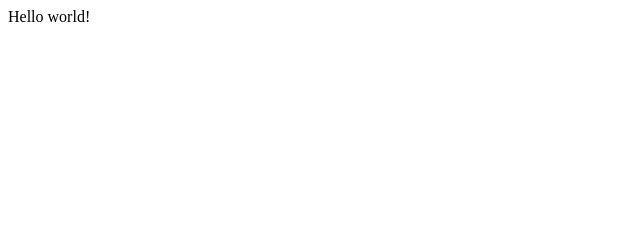
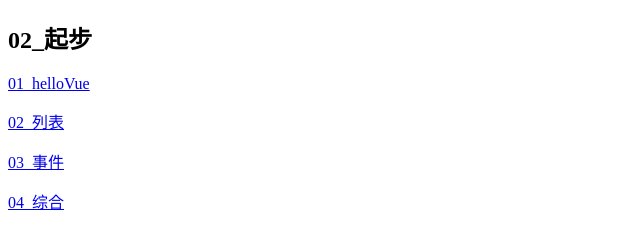
Before and after one commit to zxfjd3g/VueTest, a plain HTML site: page index.html in a window 1280 px wide. Shown: the whole page, without its empty margins (0-640 px from the left). Drawn offline with Linux system fonts and the light colour scheme.

Commit message:
描述文件

```diff
--- a/index.html
+++ b/index.html
@@ -5,15 +5,10 @@
   <title>Title</title>
 </head>
 <body>
-  {{msg}}
-<script type="text/javascript" src="work/js/vue.js"></script>
-<script type="text/javascript">
-    new Vue({
-      el: 'body',
-      data: {
-        msg: 'Hello world!'
-      }
-    })
-</script>
+<h2>02_起步</h2>
+<p><a href="work/02_起步/01_helloVue.html">01_helloVue</a></p>
+<p><a href="work/02_起步/02_列表.html">02_列表</a></p>
+<p><a href="work/02_起步/03_事件.html">03_事件</a></p>
+<p><a href="work/02_起步/04_综合.html">04_综合</a></p>
 </body>
 </html>
```
